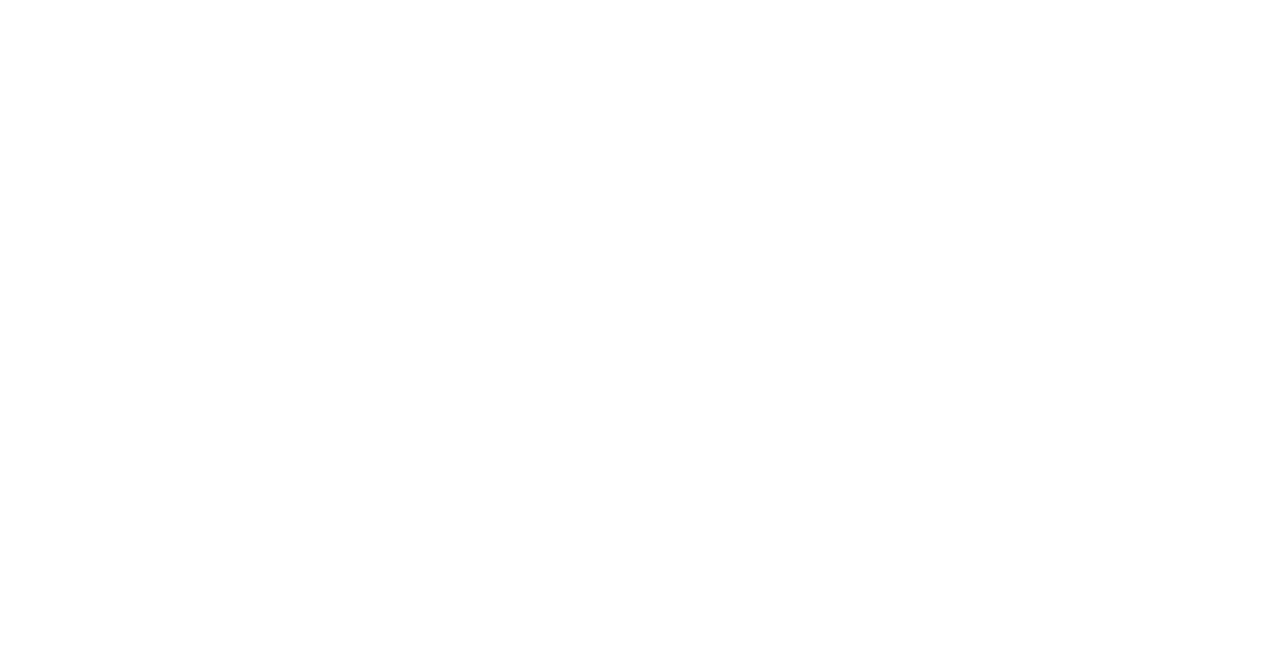
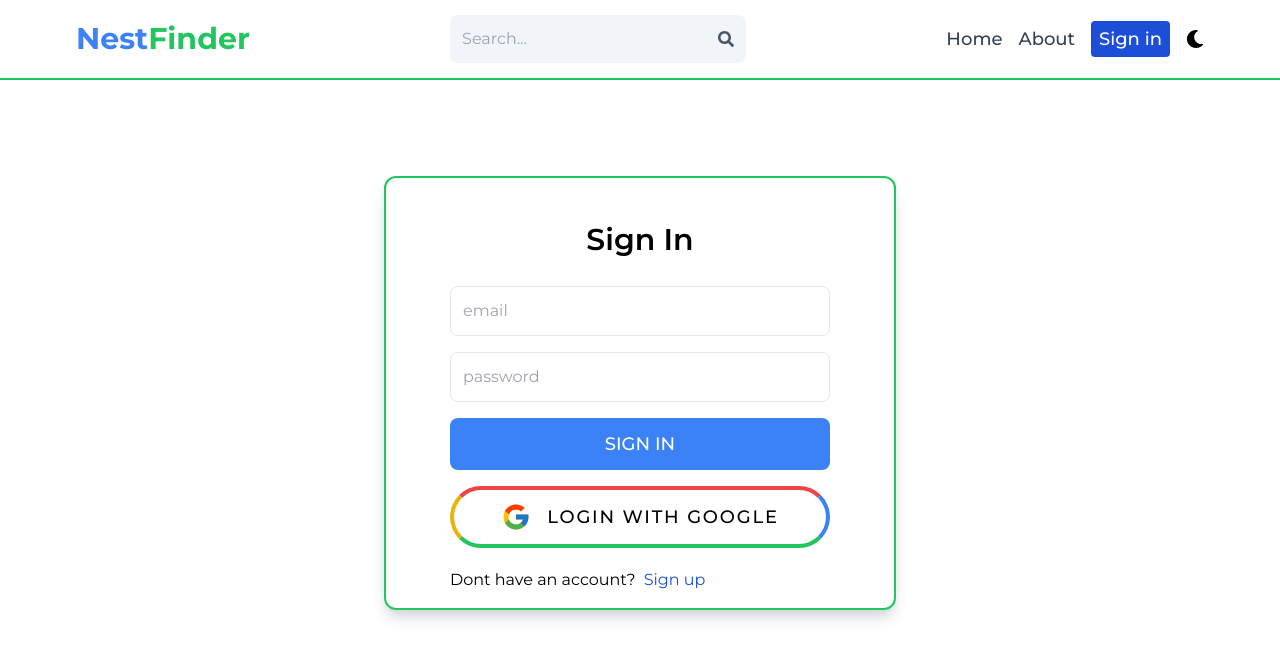
Before and after one commit to Nur-Chowdhury/realEstate, a React (Vite) app in the folder client/: page /login in a window 1280 px wide. Before the commit this address had no page. Shown: the top 660 px of the page. Built offline with nearby package versions, Linux system fonts and the light colour scheme.

Commit message:
login frontend added

```diff
--- a/client/src/App.jsx
+++ b/client/src/App.jsx
@@ -1,6 +1,7 @@
 import React from 'react'
 import { BrowserRouter, Routes, Route } from 'react-router-dom';
 import Home from './pages/Home'
+import SignIn from './pages/SignIn';
 
 
 export default function App() {
@@ -8,6 +9,7 @@
     <BrowserRouter>
       <Routes>
         <Route path='/' element={<Home />} />
+        <Route path='/login' element={<SignIn />} />
       </Routes>
     </BrowserRouter>
   )
--- /dev/null
+++ b/client/src/Components/Nav.jsx
@@ -0,0 +1,73 @@
+import React, { useState } from 'react'
+import { useDispatch, useSelector } from 'react-redux';
+import { Link } from 'react-router-dom';
+import { FaSearch, FaMoon, FaSun } from 'react-icons/fa';
+import { toggleTheme } from '../redux/slices/themeSlice';
+
+
+export default function Nav() {
+
+    const { theme } = useSelector((state) => state.theme);
+    const [searchTerm, setSearchTerm] = useState('');
+    const dispatch = useDispatch();
+
+    const handleSubmit = (e) => {
+        console.log("hi");
+    }
+
+
+    return (
+        <div className={`''`}>
+            <header className={` h-20 py-2 border-b-2 border-b-green-500 flex flex-col justify-center`}>
+                <div className=' w-full flex justify-between items-center max-w-6xl mx-auto p-3'>
+                    <Link to='/'>
+                        <h1 className='font-bold text-sm sm:text-3xl flex flex-wrap'>
+                            <span className='text-blue-500'>Nest</span>
+                            <span className='text-green-500'>Finder</span>
+                        </h1>
+                    </Link>
+                    <form
+                        onSubmit={handleSubmit}
+                        className={`bg-slate-100 p-3 rounded-lg flex items-center transition-all ease-in-out duration-[1s]`}
+                    >
+                        <input
+                            type='text'
+                            placeholder='Search...'
+                            className='bg-transparent focus:outline-none w-24 sm:w-64'
+                            value={searchTerm}
+                            onChange={(e) => setSearchTerm(e.target.value)}
+                        />
+                        <button type='submit'>
+                            <FaSearch className='text-slate-600' />
+                        </button>
+                    </form>
+                    <div className='flex items-center gap-4 font-medium text-lg'>
+                        <Link to='/'>
+                            <div className='hidden sm:inline text-slate-700 dark:text-slate-200 hover:text-blue-600 hover:text-xl transition-all duration-300'>
+                                Home
+                            </div>
+                        </Link>
+                        <Link to='/about'>
+                            <div className='hidden sm:inline text-slate-700 dark:text-slate-200 hover:text-blue-600 hover:text-xl transition-all duration-300'>
+                                About
+                            </div>
+                        </Link>
+                        <Link to='/login'>
+                            <div className='text-white px-2 py-1 rounded bg-blue-700 hover:border-2 hover:border-blue-700 hover:bg-transparent hover:text-blue-700'>
+                                Sign in
+                            </div>
+                        </Link>
+                        <button
+                            className='h-10 inline'
+                            color='gray'
+                            pill
+                            onClick={() => dispatch(toggleTheme())}
+                        >
+                            {theme === 'light' ? <FaMoon /> : <FaSun />}
+                        </button>
+                    </div>
+                </div>
+            </header>
+        </div>
+    );
+}
--- /dev/null
+++ b/client/src/Components/Ooath.jsx
@@ -0,0 +1,53 @@
+import React from 'react'
+import {FcGoogle} from 'react-icons/fc';
+// import { GoogleAuthProvider, signInWithPopup } from 'firebase/auth';
+import { useDispatch } from 'react-redux';
+import { useNavigate } from 'react-router-dom';
+// import { app } from '../firebase';
+
+
+function Login() {
+    const dispatch = useDispatch();
+    const navigate = useNavigate();
+    const handleGoogleClick = async () => {
+        // try {
+        //     const provider = new GoogleAuthProvider();
+        //     const auth = getAuth(app);
+
+        //     const result = await signInWithPopup(auth, provider);
+
+        //     const res = await fetch('/api/auth/google', {
+        //         method: 'POST',
+        //         headers: {
+        //             'Content-Type': 'application/json',
+        //         },
+        //         body: JSON.stringify({
+        //             name: result.user.displayName,
+        //             email: result.user.email,
+        //             photo: result.user.photoURL,
+        //         }),
+        //     });
+        //     const data = await res.json();
+        //     dispatch(signInSuccess(data));
+        //     navigate('/');
+        // } catch (error) {
+        //     console.log('could not sign in with google', error);
+        // }
+    };
+
+  return (
+    <div className="flex justify-center items-center h-full w-full">
+        <button
+            className=" w-full bg-transparent text-black dark:text-white text-lg uppercase p-3 border-4 flex justify-center items-center
+            gap-4 font-medium tracking-widest cursor-pointer group rounded-full border-t-red-500 border-b-green-500 border-l-yellow-500 border-r-blue-500"
+            onClick={handleGoogleClick}
+        >
+            <FcGoogle className="text-3xl" />
+            Login with Google
+        </button>
+    </div>
+
+  );
+}
+
+export default Login;
--- a/client/src/pages/SignIn.jsx
+++ b/client/src/pages/SignIn.jsx
@@ -1,9 +1,65 @@
-import React from 'react'
+import React, { useState } from 'react'
+import Nav from '../Components/Nav'
+import { Link } from 'react-router-dom';
+import Ooath from '../Components/Ooath';
+
 
 export default function SignIn() {
+
+    const [formData, setFormData] = useState({});
+
+
+    const handleSubmit = () => {
+        console.log("hi");
+    }
+
+    const handleChange = (e) => {
+        setFormData({
+          ...formData,
+          [e.target.id]: e.target.value,
+        });
+    };
+
     return (
         <div>
-            Signin
+            <Nav />
+            <div className=' mx-auto mt-12  md:my-24 py-4 px-16 border-2 border-green-500 max-w-lg rounded-xl shadow-lg shadow-gray-300 dark:shadow-gray-700'>
+                <h1 className='text-3xl text-center font-semibold my-7'>Sign In</h1>
+                <form onSubmit={handleSubmit} className='flex flex-col gap-4'>
+                    <input
+                        type='email'
+                        placeholder='email'
+                        className='border p-3 rounded-lg'
+                        id='email'
+                        onChange={handleChange}
+                        required
+                    />
+                    <input
+                        type='password'
+                        placeholder='password'
+                        className='border p-3 rounded-lg'
+                        id='password'
+                        onChange={handleChange}
+                        required
+                    />
+
+                    <button
+                        // disabled={loading}
+                        className='bg-blue-500 text-white text-lg font-medium hover:bg-transparent hover:text-blue-500 hover:border-2 hover:border-blue-500
+                        transition-all duration-300 p-3 rounded-lg uppercase hover:opacity-95 disabled:opacity-80'
+                    >
+                        {/* {loading ? 'Loading...' :  */}
+                        Sign In
+                    </button>
+                    <Ooath />
+                </form>
+                <div className='flex gap-2 mt-5'>
+                    <p>Dont have an account?</p>
+                    <Link to={'/register'}>
+                        <span className='text-blue-700'>Sign up</span>
+                    </Link>
+                </div>
+            </div>
         </div>
     )
 }
```
